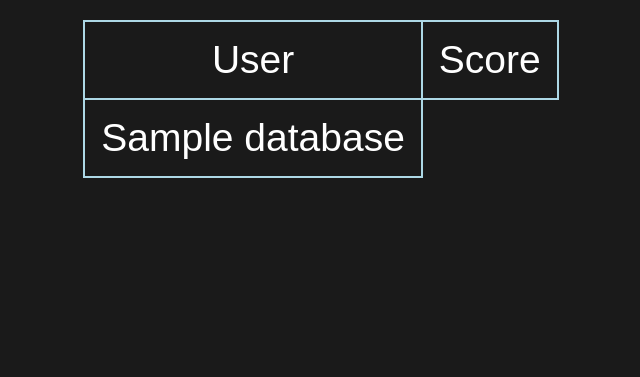
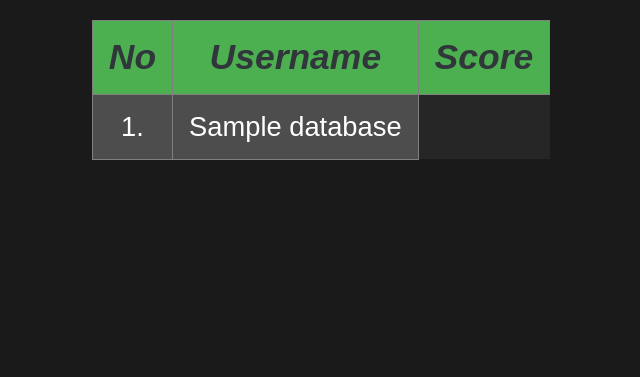
Before and after one commit to pbrus/astro-quiz, a PHP site: template templates/admin.html.twig in a window 1280 px wide. Shown: the part 137-514 px from the top of the page, without its empty margins (319-959 px from the left). Run offline with PHP 8.4, Linux system fonts and the light colour scheme; the template is opened without the code that fills it: most values are stand-ins (such as "Sample title", 1, 10 or a date in 2020); some libraries are stand-ins or nearby versions.

Commit message:
Develop table in panel admin

```diff
--- a/css/admin.css
+++ b/css/admin.css
@@ -22,12 +22,40 @@
   font-size: 0.5em;
 }
 
-table {
+table
+{
+  font-size: 0.7em;
   border-collapse: collapse;
   margin: auto;
+  background: #262626;
 }
 
-td, th {
-  border: 2px solid lightblue;
+thead tr
+{
+  font-size: 1.3em;
+  font-style: italic;
+  font-weight: bold;
+  color: #31363b;
+  background-color: #4caf50;
+}
+
+tbody tr:nth-child(4n+1), tbody tr:nth-child(4n+2)
+{
+  background: #4d4d4d;
+}
+
+td, th
+{
+  border: 1px solid gray;
   padding: 1.0rem;
 }
+
+.wrong-answers
+{
+  text-align: left;
+}
+
+.hide-wrong-answers
+{
+  display: none;
+}
--- a/src/DatabaseFile.php
+++ b/src/DatabaseFile.php
@@ -126,7 +126,7 @@ class DatabaseFile extends File
 
         if ($mode == "ASC") {
             usort($sortedDatabase, function($firstElement, $secondElement) {
-                return $firstElement[$this->amountQuestions + 1] <=> $secondElement[$this->amountQuestions + 1];
+                return floatval($firstElement[$this->amountQuestions + 1]) <=> floatval($secondElement[$this->amountQuestions + 1]);
             });
         } else if ($mode == "DESC") {
             usort($sortedDatabase, function($firstElement, $secondElement) {
--- a/src/User.php
+++ b/src/User.php
@@ -28,7 +28,7 @@ class User
         } else if (strlen($this->name) > self::MAXLEN) {
             $isValidNameStatus = FALSE;
             $this->error = "The name cannot contain more than " . self::MAXLEN . " letters";
-        } else if (preg_match('/[^a-zA-Z\s_]/', $this->name)) {
+        } else if (preg_match('/[^a-zA-Z\s_-]/', $this->name)) {
             $isValidNameStatus = FALSE;
             $this->error = "Please, use only Latin letters, spaces or underscores";
         }
--- a/templates/admin.html.twig
+++ b/templates/admin.html.twig
@@ -21,16 +21,22 @@
             {% else %}
             <table class="table-results">
                 <thead>
-                    <tr><th>User</th><th>Score</th></tr>
+                    <tr><th>No</th><th>Username</th><th>Score</th></tr>
                 </thead>
                 <tbody>
-                {% for userData in database %}
-                <tr>
-                    {% for key, element in userData %}
-                        {% if key == 0 or key == userData|length - 1 %}
+                {% for keyUserData, userData in database %}
+                <tr class="basic-user-row">
+                    <td>{{ keyUserData + 1 }}.</td>
+                    {% for keyElement, element in userData %}
+                        {% if keyElement == 0 or keyElement == userData|length - 1 %}
                             <td>{{ element }}</td>
                         {% endif %}
                     {% endfor %}
+                </tr>
+                <tr>
+                    <td colspan="3" class="wrong-answers">
+                        Data
+                    </td>
                 </tr>
                 {% endfor %}
                 </tbody>
@@ -39,5 +45,13 @@
         </main>
     </div>
     {{ block('footer', "index.html.twig") }}
+    <script src="js/jquery-3.1.1.min.js"></script>
+    <script>
+
+        $(document).ready(function(){
+            $(".wrong-answers").addClass("hide-wrong-answers");
+        });
+
+    </script>
 </body>
 </html>
```
